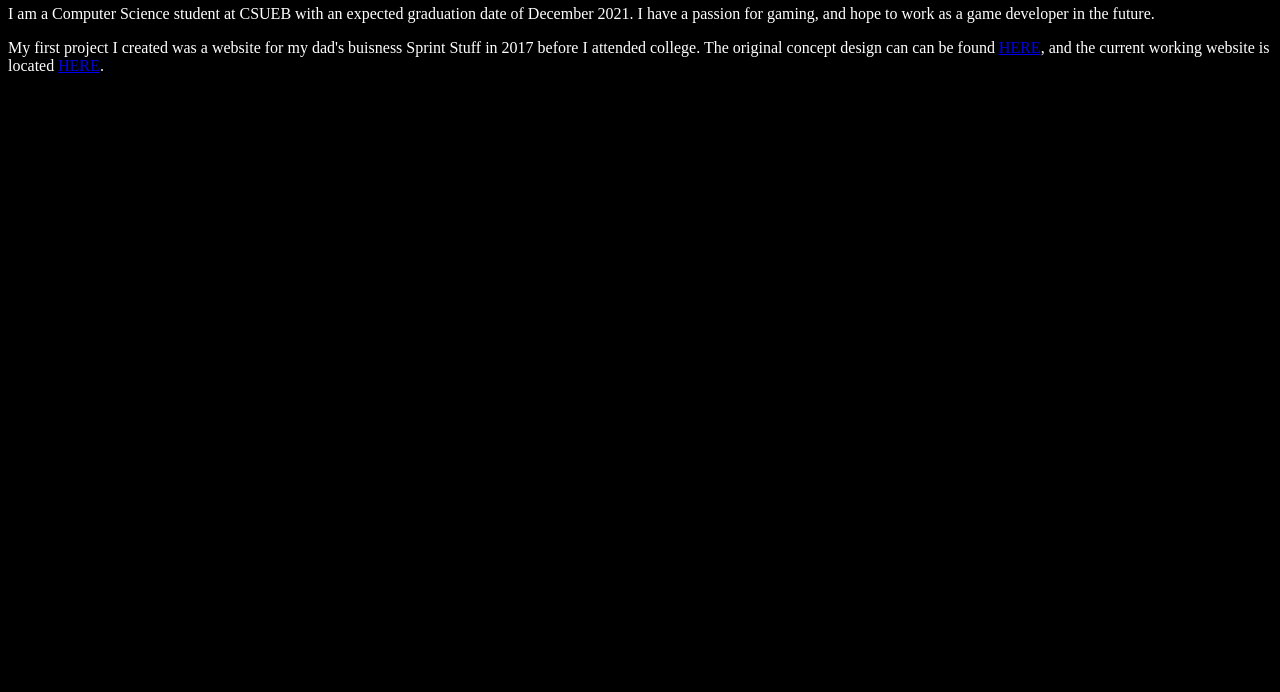
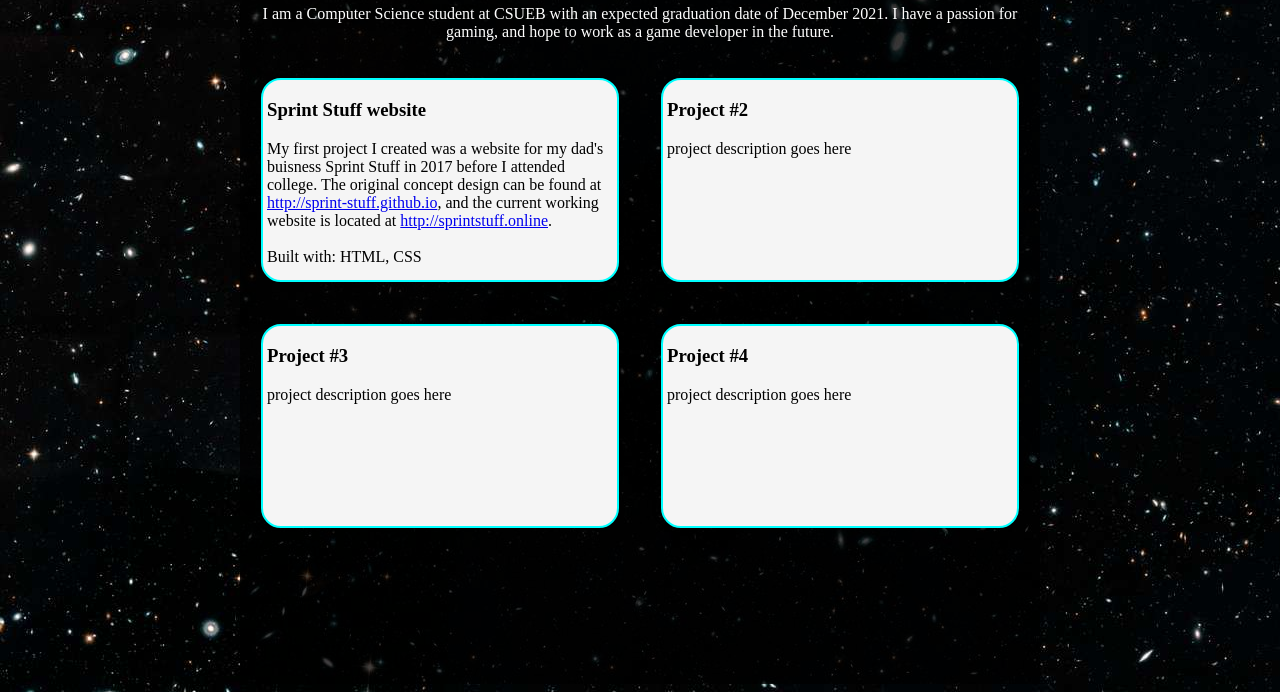
Before and after one commit to Trevor-Olson/trevor-olson.github.io, a plain HTML site: page index.html in a window 1280 px wide. Shown: the part 108-800 px from the top of the page. Drawn offline with Linux system fonts and the light colour scheme.

Commit message:
formating
Background image and general layout created

```diff
--- a/index.html
+++ b/index.html
@@ -3,26 +3,42 @@
   Type="text/css"
   href="style.css">
 </head>
+<body>
+<div id="container">
   <header>
-  <h1 id="myName"> Trevor J. Olson <h1>
+    <h1 id="myName"> Trevor J. Olson </h1>
     <h2 id="email">trevor.j.olson1@gmail.com</h2>
   </header>
-<body>
     <p id="aboutMe">I am a Computer Science student at CSUEB with an expected
       graduation date of December 2021. I have a passion for gaming, and hope to
       work as a game developer in the future.
     </p>
-
     <div class="projects">
-    <p>My first project I created was a website for my dad's buisness Sprint
-      Stuff in 2017 before I attended college. The original concept design can
-      can be found <a href="http://sprint-stuff.github.io">HERE</a>, and the
-      current working website is located <a href="http://sprintstuff.online">HERE</a>.
+      <h3 class="projectTitle">Sprint Stuff website</h3>
+      <p class="projectDescription">My first project I created was a website for
+        my dad's buisness Sprint Stuff in 2017 before I attended college. The
+        original concept design can be found at
+        <a href="http://sprint-stuff.github.io">http://sprint-stuff.github.io</a>,
+        and the current working website is located at
+        <a href="http://sprintstuff.online">http://sprintstuff.online</a>.
+        <br><br> Built with: HTML, CSS
       </p>
     </div>
 
     <div class="projects">
-
-
+      <h3 class="projectTitle">Project #2</h3>
+      <p c;ass="projectDescription">project description goes here
+      </p>
     </div>
-</Body>
+    <div class="projects">
+      <h3 class="projectTitle">Project #3</h3>
+      <p class="projectDescription">project description goes here
+      </p>
+    </div>
+    <div class="projects">
+      <h3 class="projectTitle">Project #4</h3>
+      <p class="projectDescription">project description goes here
+      </p>
+    </div>
+</div>
+</body>
--- a/style.css
+++ b/style.css
@@ -1,2 +1,34 @@
-#navigation :hover {background-color: yellow}
-body {background-color: black; color: white}
+#container
+{
+    background-color: rgb(0, 0, 0, .75);
+    color: white;
+    width: 800px;
+    height: 100%;
+    align-self: center;
+    margin: auto;
+}
+header {
+    text-align: center;
+}
+body{
+    background-image: url("background.jpg");
+}
+#aboutMe
+{
+    orientation: center;
+    text-align: center;
+}
+.projects
+{
+    background-color: whitesmoke;
+    color: black;
+    float: left;
+    width: 350px;
+    height: 200px;
+    border-color: aqua;
+    border-style: double;
+    border-radius: 20px;
+    border-width: 2px;
+    padding-left: 4px;
+    margin: 21px;
+}
```
Also changed, not shown: background.jpg (added). Lines whose indentation alone changed are shown as unchanged.
